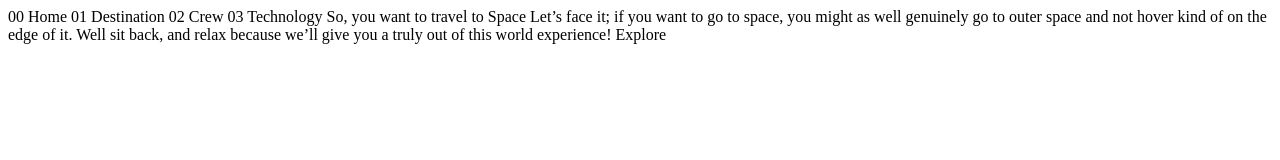
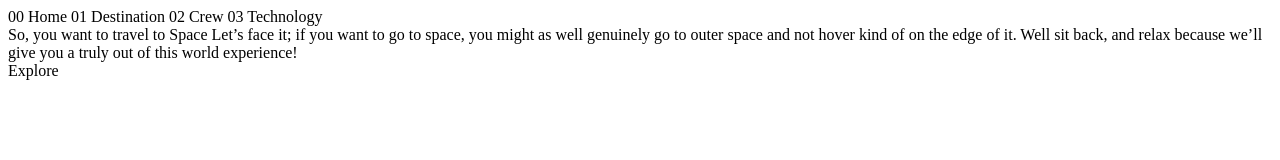
Before and after one commit to surajsarkar/SpaceJournyNow, a plain HTML site: page starter-code/index.html in a window 1280 px wide. Drawn offline with Linux system fonts and the light colour scheme.

Commit message:
structure index.html

```diff
--- a/starter-code/index.html
+++ b/starter-code/index.html
@@ -1,5 +1,6 @@
 <!DOCTYPE html>
 <html lang="en">
+
 <head>
   <meta charset="UTF-8">
   <meta name="viewport" content="width=device-width, initial-scale=1.0">
@@ -8,20 +9,32 @@
 
   <title>Frontend Mentor | Space tourism website</title>
 </head>
+
 <body>
+  <nav>
+    <span>00 Home</span>
+    <span>01 Destination</span>
+    <span>02 Crew</span>
+    <span>03 Technology</span>
 
-  00 Home
-  01 Destination
-  02 Crew
-  03 Technology
 
-  So, you want to travel to
-  Space
-  Let’s face it; if you want to go to space, you might as well genuinely go to
-  outer space and not hover kind of on the edge of it. Well sit back, and relax
-  because we’ll give you a truly out of this world experience!
 
-  Explore
+
+  </nav>
+
+  <span class="travel">So, you want to travel to</span>
+
+  <span class="space">Space</span>
+
+  <span>Let’s face it; if you want to go to space, you might as well genuinely go to
+    outer space and not hover kind of on the edge of it. Well sit back, and relax
+    because we’ll give you a truly out of this world experience!</span>
+
+  <div class="explore">
+
+    Explore
+  </div>
 
 </body>
+
 </html>
```
